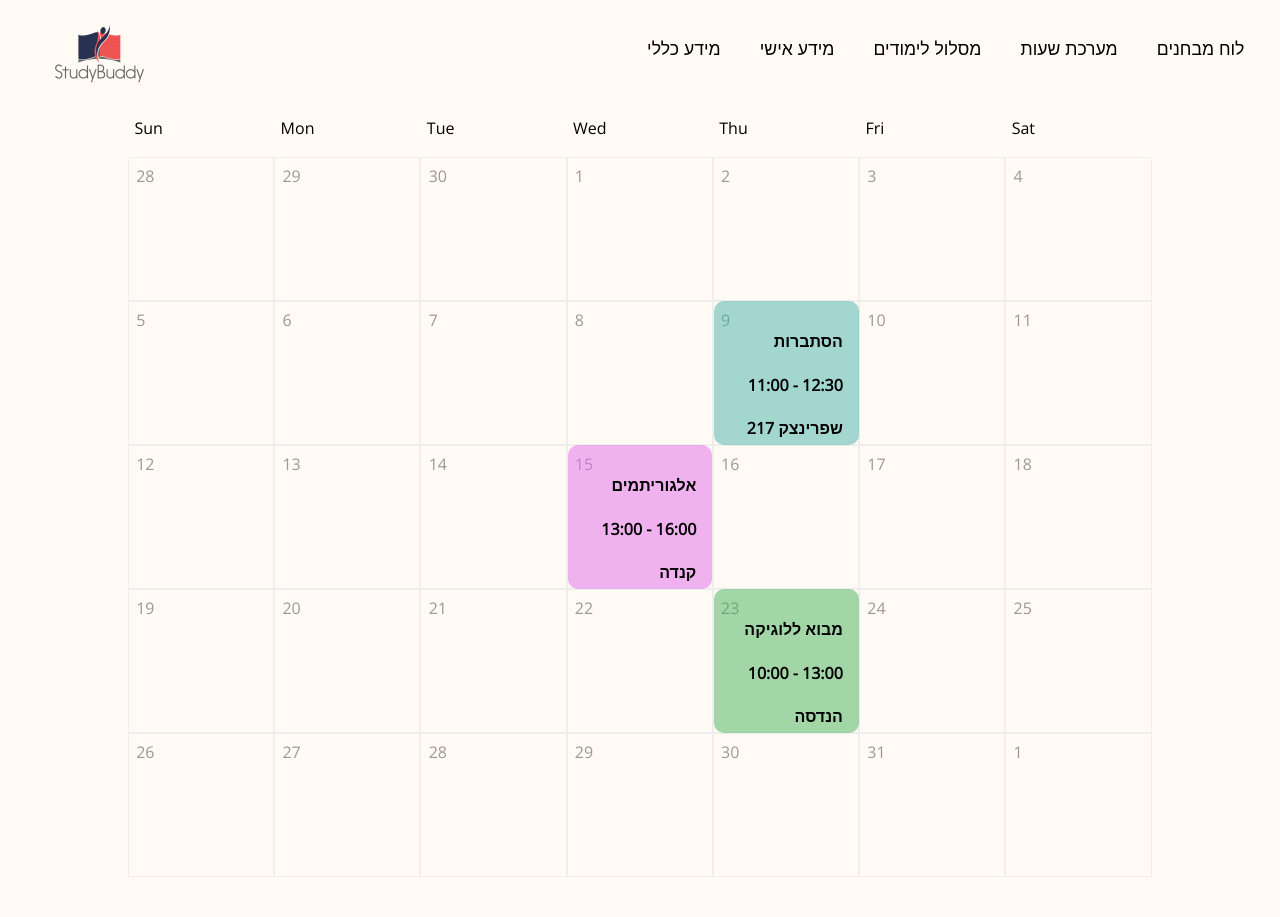
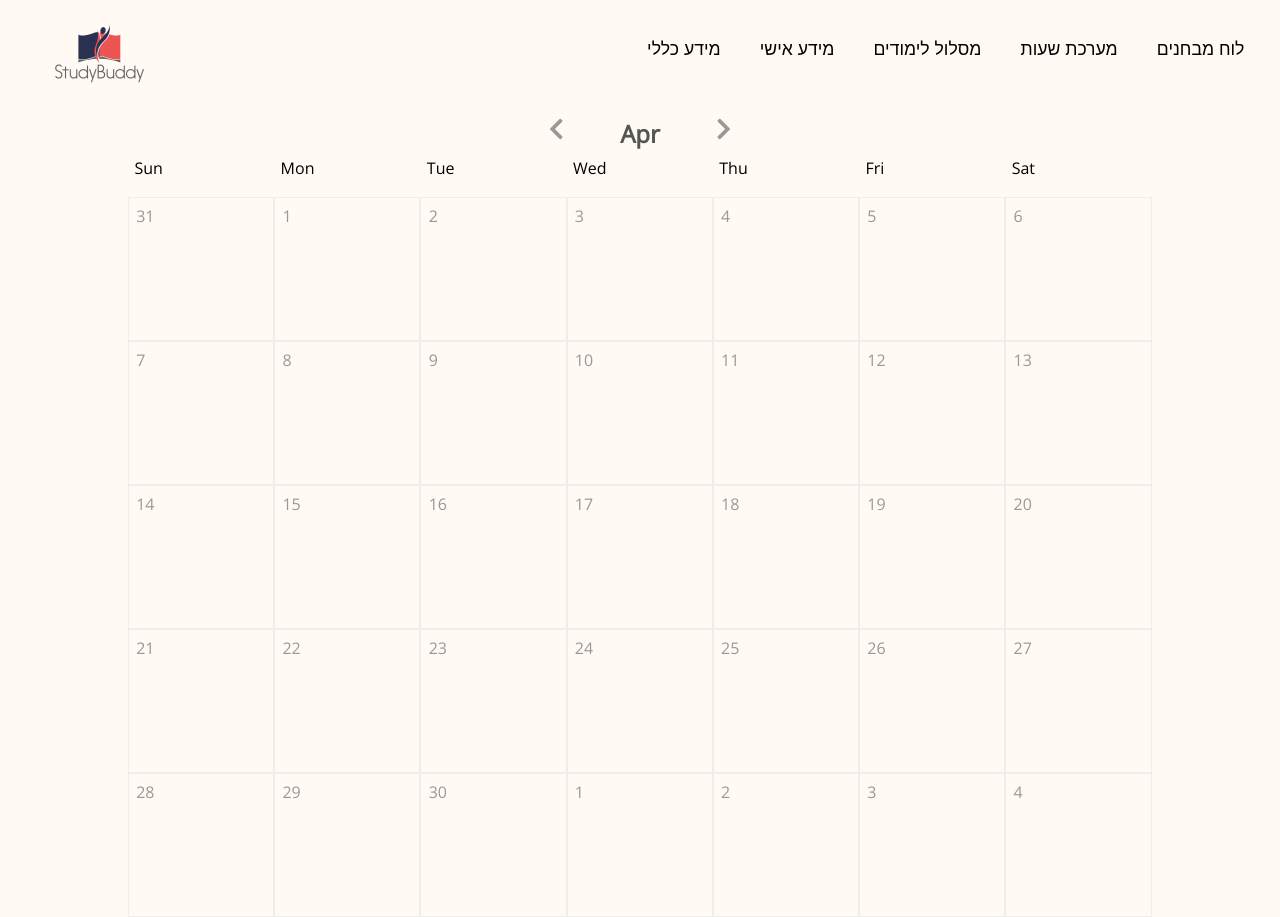
Before and after one commit to sashatankov/studybuddy, a React (Create React App) app: page / in a window 1280 px wide. Both pictures are taken after a click on the button "לוח מבחנים". Built offline with nearby package versions, Linux system fonts and the light colour scheme.

Commit message:
calendar slider added

```diff
--- a/src/components/Exams/Calendar/Calendar.css
+++ b/src/components/Exams/Calendar/Calendar.css
@@ -9,3 +9,37 @@
     padding: 0;
     margin: 0;
 }
+.cal-nav{
+    box-sizing: border-box;
+    height: 100%;
+    width: 10%;
+    padding: 0;
+    margin: 0;
+    display: flex;
+    justify-content: center;
+    align-items: center;
+}
+.cal-nav > i {
+    font-size: 1.5em;
+    color: #999999;
+}
+.cal-nav > i:hover{
+    cursor: hand;
+    color: black;
+}
+.cal-nav-month-wrapper {
+    vertical-align: middle;
+    font-size: 1.5em;
+    font-weight: 700;
+    color: #555555;
+    padding: 0;
+    margin: 0;
+}
+.cal-nav-header {
+    width: 100%;
+    height: 5%;
+    display: flex;
+    justify-content: center;
+    box-sizing: border-box;
+    padding: 0 0 1em 0;
+}
--- a/src/components/Exams/Calendar/Calendar.js
+++ b/src/components/Exams/Calendar/Calendar.js
@@ -4,12 +4,15 @@ import CalendarRow from './CalendarRow/CalendarRow';
 import './Calendar.css';
 export default class Calendar extends Component {
 
-
+  months = ["Jan", "Feb", "Mar", "Apr", "May", "Jun",
+  "Jul", "Aug", "Sept", "Oct", "Nov", "Dec"];
+  firstDayDate = "";
+  firstDayInGrid = "";
   constructor(props){
     super(props);
+    console.log(" calendar:  ".concat(this.props.calendarMonth));
     this.calendarMonth = this.props.calendarMonth; // an int; Jan is 0, Dec is 11
-    this.firstDayDate = this._getDate();
-    this.firstDayInGrid = this._getNumOfDaysInPrevMonth() - this._getWeekOffset()+1;
+
   }
   _getNumOfDaysInPrevMonth(){
       const months31 = [0, 2, 4, 6, 7, 9, 11]; // Jan, Mar, MAy, Jul, Aug, Oct, Dec
@@ -36,7 +39,7 @@ export default class Calendar extends Component {
   }
   _getDate() {
       const cutDate = new Date();
-      const x = new Date(cutDate.getFullYear(), this.calendarMonth, 1);
+      const x = new Date(cutDate.getFullYear(), this.props.calendarMonth, 1);
       console.log('first day of the month');
       console.log(x);
       return x;
@@ -59,14 +62,26 @@ export default class Calendar extends Component {
     return ((this.firstDayInGrid + (7 * weekNum)) % this._getNumOfDaysInPrevMonth());
   }
   render() {
+    this.firstDayDate = this._getDate();
+    this.firstDayInGrid = this._getNumOfDaysInPrevMonth() - this._getWeekOffset()+1;
     return (
         <div className="calendar">
+          <div className="cal-nav-header">
+              <div className="cal-nav">
+                  <i className="fa fa-chevron-left" onClick={this.props.goToPrevMonth}> </i>
+              </div>
+              <div className="cal-nav-month-wrapper"><div className="cal-nav-month">{this.months[this.props.calendarMonth]}</div></div>
+              <div className="cal-nav">
+                  <i className="fa fa-chevron-right" onClick={this.props.goToNextMonth}> </i>
+              </div>
+          </div>
+
           <CalendarHeader/>
-          <CalendarRow calendarMonth={this.calendarMonth-1} startDate={this._getDayOfStartOfWeek(0)}/>
-          <CalendarRow calendarMonth={this.calendarMonth} startDate={this._getDayOfStartOfWeek(1)}/>
-          <CalendarRow calendarMonth={this.calendarMonth} startDate={this._getDayOfStartOfWeek(2)}/>
-          <CalendarRow calendarMonth={this.calendarMonth} startDate={this._getDayOfStartOfWeek(3)}/>
-          <CalendarRow calendarMonth={this.calendarMonth} startDate={this._getDayOfStartOfWeek(4)}/>
+          <CalendarRow calendarMonth={this.props.calendarMonth-1} startDate={this._getDayOfStartOfWeek(0)}/>
+          <CalendarRow calendarMonth={this.props.calendarMonth} startDate={this._getDayOfStartOfWeek(1)}/>
+          <CalendarRow calendarMonth={this.props.calendarMonth} startDate={this._getDayOfStartOfWeek(2)}/>
+          <CalendarRow calendarMonth={this.props.calendarMonth} startDate={this._getDayOfStartOfWeek(3)}/>
+          <CalendarRow calendarMonth={this.props.calendarMonth} startDate={this._getDayOfStartOfWeek(4)}/>
         </div>
 
     )
--- a/src/components/Exams/Calendar/CalendarRow/CalendarRow.js
+++ b/src/components/Exams/Calendar/CalendarRow/CalendarRow.js
@@ -13,7 +13,7 @@ export default class CalendarRow extends Component {
   _getNumOfDaysInMonth(){
       const months31 = [1, 3, 5, 7, 8, 10, 12]; // Jan, Mar, MAy, Jul, Aug, Oct, Dec
       const months30 = [4, 6, 9, 11]; // Apr, Jun, Sep, Nov
-      let m = this.calendarMonth + 1;
+      let m = this.props.calendarMonth + 1;
 
       if(months31.includes(m)){
           return 31;
@@ -34,7 +34,7 @@ export default class CalendarRow extends Component {
   _getDateOfWeekDay(offset){
       // 0 is sun, 6 is Sat
       const days = this._getNumOfDaysInMonth();
-      let x =  ((this.startDate + offset) % days);
+      let x =  ((this.props.startDate + offset) % days);
       if(x === 0){
           return days;
       }
--- a/src/components/Exams/Exam/Exam.js
+++ b/src/components/Exams/Exam/Exam.js
@@ -57,7 +57,7 @@ export default class Exam extends Component {
     const style = {
       backgroundColor: this._getColor(),
       color: "black",
-      top: (5+ Math.floor(this.date.getDate() / 7) * 18).toString().concat("%"),
+      top: (5 + 5 + Math.floor(this.date.getDate() / 7) * 18).toString().concat("%"),
       left: (10+11.45 * this._getWeekDayOffset()).toString().concat("%")
     };
     return style;
--- a/src/components/Exams/Exams.css
+++ b/src/components/Exams/Exams.css
@@ -11,6 +11,7 @@
     height: 100%;
     position: relative;
 }
+
 /*html, body, #root, .App {*/
     /*width: 100%;*/
     /*height: 100%;*/
--- a/src/components/Exams/Exams.js
+++ b/src/components/Exams/Exams.js
@@ -4,33 +4,99 @@ import Exam from './Exam/Exam';
 import './Exams.css';
 export default class Exams extends Component {
 
+  exams = [
+      {
+        id: 1,
+        title: "אלגוריתמים",
+        course: "algo",
+        classroom: "קנדה",
+        startTime: "13:00",
+        endTime: "16:00",
+        util: "",
+        date: "15/05/2019"
+      },
+      {
+          id: 2,
+          title: "מבוא ללוגיקה" ,
+          course: "logic",
+          classroom: "הנדסה",
+          startTime: "10:00",
+          endTime: "13:00",
+          util:"",
+          date:"23/06/2019"
+      },
+      {
+          id: 3,
+          title:"הסתברות",
+          course:"stat",
+          classroom:"שפרינצק 217",
+          startTime: "11:00",
+          endTime: "12:30",
+          util: "מחשבון",
+          date: "09/05/2019"
+      }
+  ];
   constructor(props){
     super(props);
+    this.state = {
+      curMonth: new Date().getMonth()
+    };
+    this.curMonth = (new Date()).getMonth();
+    console.log("exams: ".concat(this.curMonth.toString()));
+    this.curYear = (new Date()).getFullYear();
+  }
+  _getExams(){
+    let currentExams = this.exams.filter((exam)=>{
+      return parseInt(exam.date.slice(3,5)) - 1 === this.state.curMonth &&
+             parseInt(exam.date.slice(6, 10)) === this.curYear;
+    });
+    return currentExams.map((exam)=>{
+      return (
+          <Exam title={exam.title}
+                key={exam.id}
+                course={exam.course}
+                classroom={exam.classroom}
+                startTime={exam.startTime}
+                endTime={exam.endTime}
+                util={exam.util} date={exam.date}/>
+      );
+    });
   }
   render() {
     return (
       <div className="exams">
         <div className="exams-body">
-          <Calendar calendarMonth={4}/>
-          <Exam title="אלגוריתמים"
-                course="algo"
-                classroom="קנדה"
-                startTime="13:00" endTime="16:00" util="" date="15/05/2019"/>
-          <Exam title="מבוא ללוגיקה"
-                course="logic"
-                classroom="הנדסה"
-                startTime="10:00"
-                endTime="13:00" util="" date="23/05/2019"/>
-          <Exam title="הסתברות"
-                course="stat"
-                classroom="שפרינצק 217"
-                startTime="11:00"
-                endTime="12:30" util="מחשבון" date="09/05/2019"/>
-
+          <Calendar calendarMonth={this.state.curMonth}
+                    goToPrevMonth={this._setPrevMonth}
+                    goToNextMonth={this._setNextMonth}/>
+          {this._getExams()}
         </div>
       </div>
 
 
     )
   }
+    _setPrevMonth = () => {
+      this.setState(prevState => ({
+          curMonth: prevState.curMonth - 1
+      }));
+      if(this.state.curMonth < 0){
+          this.setState(prevState => ({
+              curMonth: 11
+          }));
+      }
+    };
+
+    _setNextMonth = () => {
+        this.setState(prevState => ({
+            curMonth: prevState.curMonth + 1
+        }));
+        if(this.state.curMonth > 11){
+            this.setState(prevState => ({
+                curMonth: 0
+            }));
+        }
+    };
+
+
 }
```
